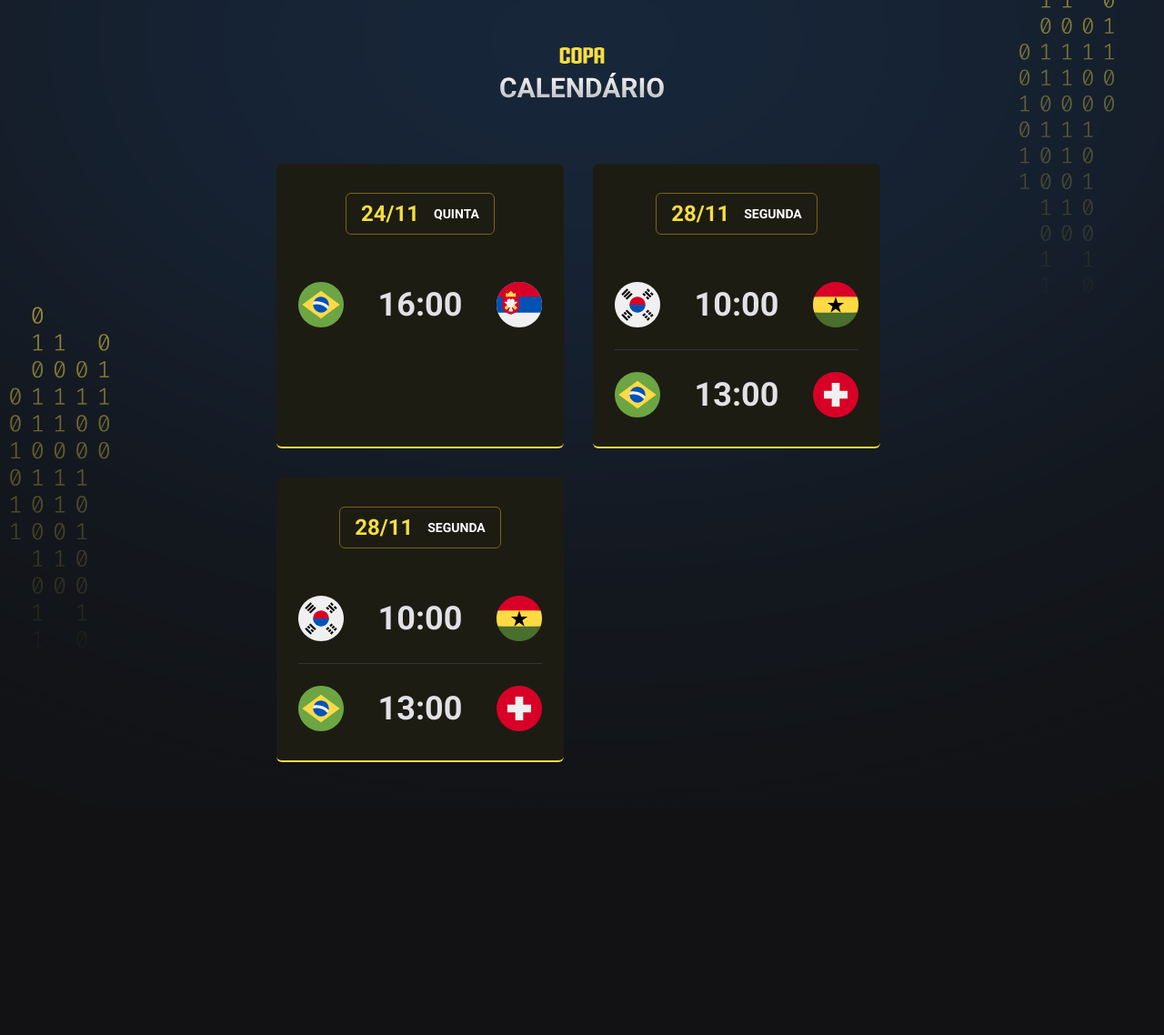
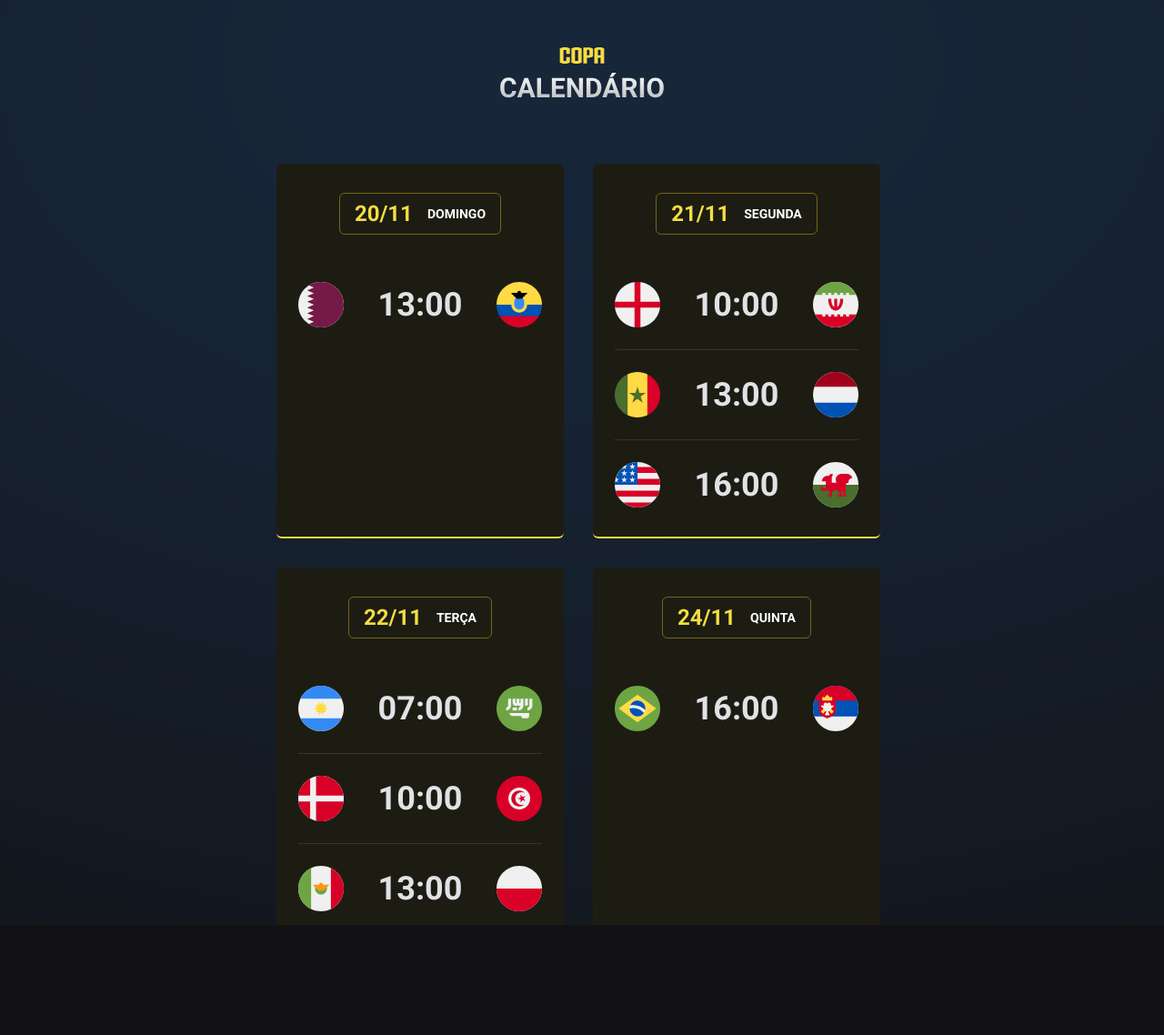
Before and after one commit to igormmiguel/calendario-copa-2.0, a plain HTML site: page index.html in a window 1280 px wide. Shown: the top 1138 px of the page at 91% size. Before the commit the page ends 890 px from the top, so only its background shows below. Drawn offline with Linux system fonts and the light colour scheme.

Commit message:
Adicionei mais 3 dias de jogos

```diff
--- a/index.html
+++ b/index.html
@@ -12,13 +12,71 @@
     </header>
     <main>
         <section class="card">
+            <h2>20/11 <span>Domingo</span></h2>
+
+            <ul>
+                <li>
+                    <img src="./assets/Qatar.svg" alt="bandeira do Qatar">
+                    <strong>13:00</strong>
+                    <img src="./assets/Equador.svg" alt="Bandeira do Equador">
+                </li>
+            </ul>
+        </section>
+        <section class="card">
+            <h2>21/11 <span>segunda</span></h2>
+
+            <ul>
+                <li>
+                    <img src="./assets/Inglaterra.svg" alt="bandeira da Inglaterra">
+                    <strong>10:00</strong>
+                    <img src="./assets/Irã.svg" alt="Bandeira do Irã">
+                </li>
+                <li>
+                    <img src="./assets/Senegal.svg" alt="bandeira do Senegal">
+                    <strong>13:00</strong>
+                    <img src="./assets/Holanda.svg" alt="Bandeira da Holanda">
+                </li>
+                <li>
+                    <img src="./assets/EUA.svg" alt="bandeira dos Estados Unidos">
+                    <strong>16:00</strong>
+                    <img src="./assets/País de Gales.svg" alt="Bandeira do País de Gales">
+                </li>
+            </ul>
+        </section>
+        <section class="card">
+            <h2>22/11 <span>Terça</span></h2>
+
+            <ul>
+                <li>
+                    <img src="./assets/Argentina.svg" alt="bandeira da Argentina">
+                    <strong>07:00</strong>
+                    <img src="./assets/Arabaia saudita.svg" alt="Bandeira da Arabia saudita">
+                </li>
+                <li>
+                    <img src="./assets/Dinamarca.svg" alt="bandeira da Dinamarca">
+                    <strong>10:00</strong>
+                    <img src="./assets/Tunisia.svg" alt="Bandeira da Tunisia">
+                </li>
+                <li>
+                    <img src="./assets/Mexico.svg" alt="bandeira do Mexico">
+                    <strong>13:00</strong>
+                    <img src="./assets/Polonia.svg" alt="Bandeira da Polonia">
+                </li>
+                <li>
+                    <img src="./assets/Franca.svg" alt="bandeira da França">
+                    <strong>16:00</strong>
+                    <img src="./assets/Australia.svg" alt="Bandeira da Australia">
+                </li>
+            </ul>
+        </section>
+        <section class="card">
             <h2>24/11 <span>quinta</span></h2>
 
             <ul>
                 <li>
                     <img src="./assets/Brasil.svg" alt="bandeira Brasil">
                     <strong>16:00</strong>
-                    <img src="./assets/Servia.svg" alt="Bnadeira Servia">
+                    <img src="./assets/Servia.svg" alt="Bandeira Servia">
                 </li>
             </ul>
         </section>
@@ -29,12 +87,12 @@
                 <li>
                     <img src="./assets/coreia_do_sul.svg" alt="bandeira da Coreia do sul">
                     <strong>10:00</strong>
-                    <img src="./assets/gana.svg" alt="Bnadeira do Gana">
+                    <img src="./assets/gana.svg" alt="Bandeira do Gana">
                 </li>
                 <li>
                     <img src="./assets/Brasil.svg" alt="bandeira Brasil">
                     <strong>13:00</strong>
-                    <img src="./assets/suica.svg" alt="Bnadeira da Suíça">
+                    <img src="./assets/suica.svg" alt="Bandeira da Suíça">
                 </li>
             </ul>
         </section>
@@ -45,12 +103,12 @@
                 <li>
                     <img src="./assets/coreia_do_sul.svg" alt="bandeira da Coreia do sul">
                     <strong>10:00</strong>
-                    <img src="./assets/gana.svg" alt="Bnadeira do Gana">
+                    <img src="./assets/gana.svg" alt="Bandeira do Gana">
                 </li>
                 <li>
                     <img src="./assets/Brasil.svg" alt="bandeira Brasil">
                     <strong>13:00</strong>
-                    <img src="./assets/suica.svg" alt="Bnadeira da Suíça">
+                    <img src="./assets/suica.svg" alt="Bandeira da Suíça">
                 </li>
             </ul>
         </section>
```
Also changed, not shown: assets/Arabaia saudita.svg (added), assets/Argentina.svg (added), assets/Australia.svg (added), assets/Dinamarca.svg (added), assets/EUA.svg (added), assets/Equador.svg (added), assets/Franca.svg (added), assets/Holanda.svg (added), assets/Inglaterra.svg (added), assets/Irã.svg (added), assets/Mexico.svg (added), assets/País de Gales.svg (added), assets/Polonia.svg (added), assets/Qatar.svg (added), 2 more files.
